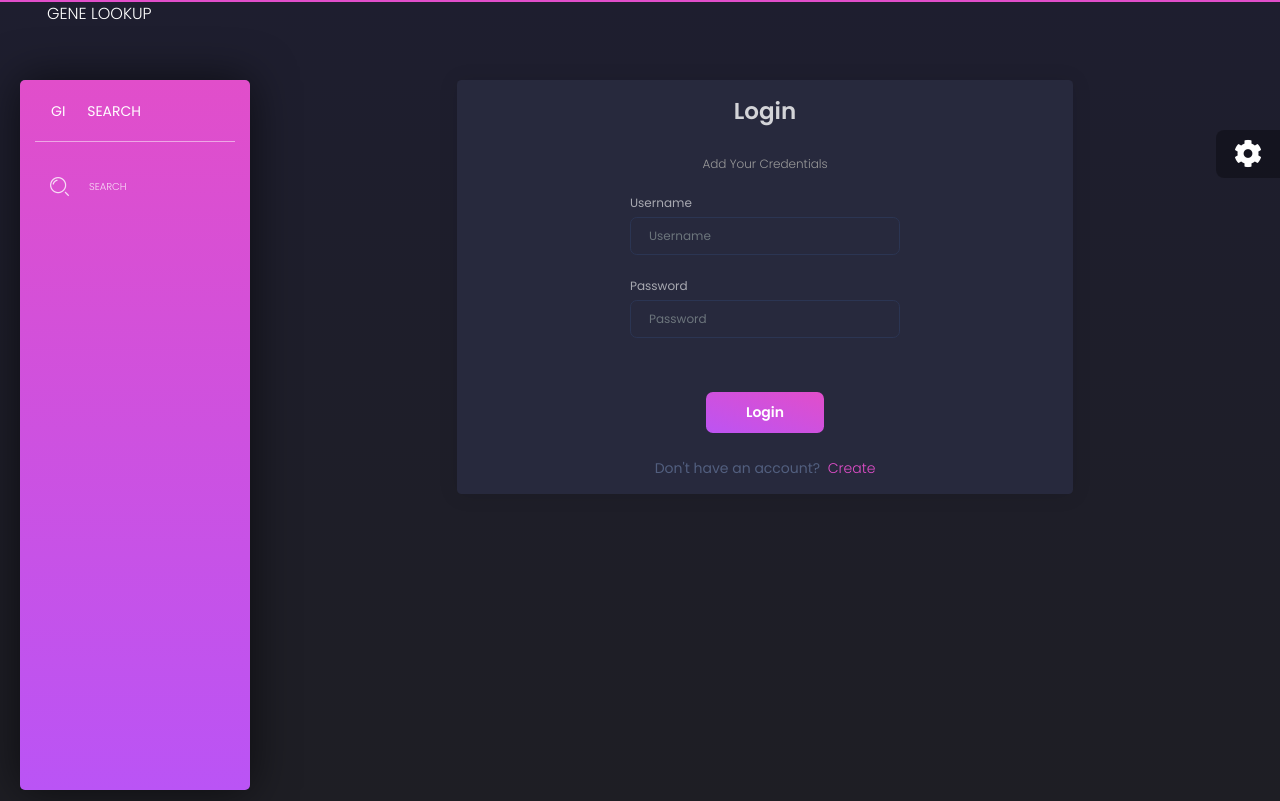
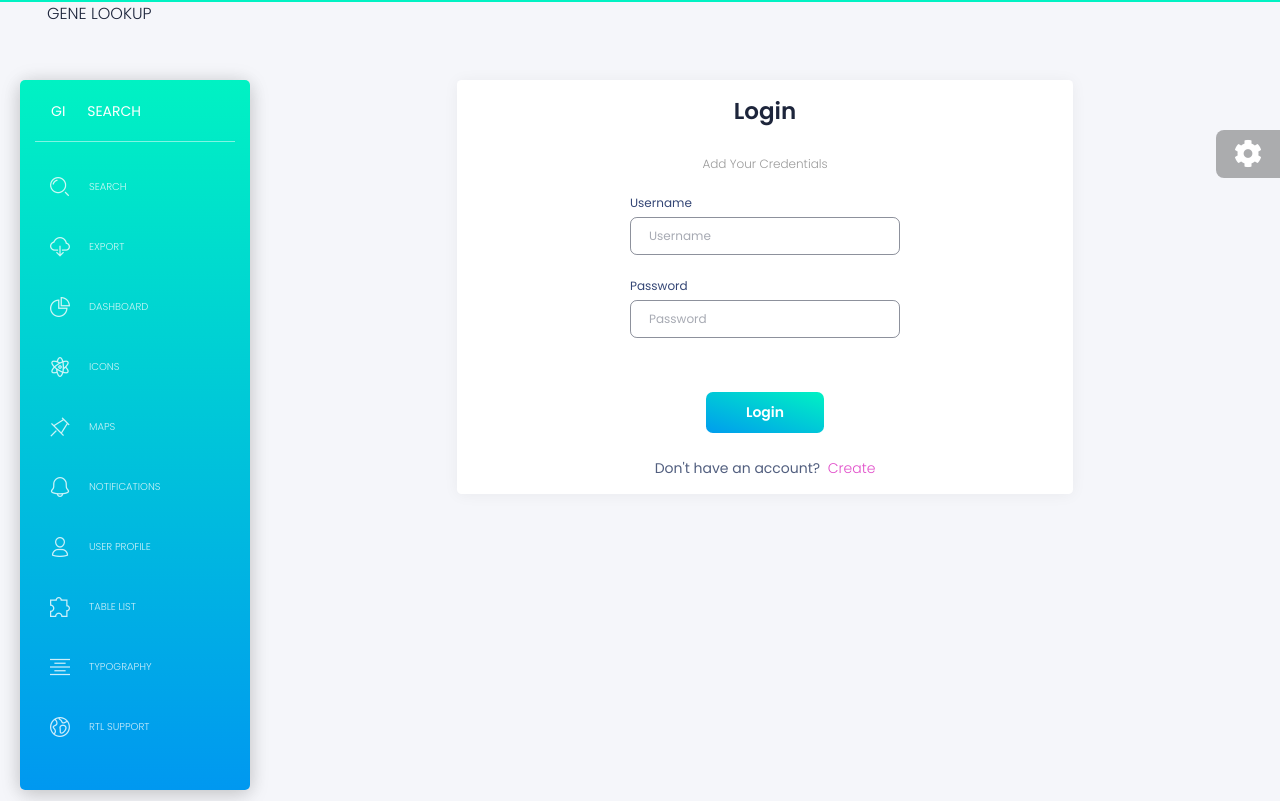
Before and after one commit to devqueue/hawkeye, a Django app: page /login/ in a window 1280 px wide. Run offline with Django 3.2, Linux system fonts and the light colour scheme; parts of the project's set-up code (start-up, migrations or seed data) failed here and were passed over; some libraries are stand-ins or nearby versions.

Commit message:
color changed and login button added

```diff
--- a/apps/templates/accounts/login.html
+++ b/apps/templates/accounts/login.html
@@ -55,7 +55,7 @@
                 </div>
               <div class="card-footer">
                 <div class='d-flex justify-content-center'>
-                <button type="submit" name="login" class="btn btn-fill btn-primary">Login</button>
+                <button type="submit" name="login" class="btn btn-success">Login</button>
                 </div>
                 <br>
                 <div class="d-flex justify-content-center">
--- a/apps/templates/accounts/register.html
+++ b/apps/templates/accounts/register.html
@@ -84,7 +84,7 @@
                 </div>
                 <div class="card-footer">
                   <div class='d-flex justify-content-center'>
-                    <button type="submit" name="register" class="btn btn-fill btn-primary">Register</button>
+                    <button type="submit" name="register" class="btn btn-success">Register</button>
                   </div>
                   <br>
                   <div class='d-flex justify-content-center'>
--- a/apps/templates/home/upload.html
+++ b/apps/templates/home/upload.html
@@ -20,7 +20,7 @@
   font-size: 20px;
   cursor: pointer;
   color: #cccccc;
-  border: 4px dashed #a7429e;
+  border: 4px dashed #00DDCD;
   border-radius: 10px;
 }
 
@@ -80,7 +80,7 @@
                     <br>
                     <br>
                     <div class='d-flex justify-content-center'>
-                        <button class="btn btn-primary btn-round">upload</button>
+                        <button class="btn btn-round btn-success">upload</button>
                     </div>
                 </form>
             </div>
--- a/apps/templates/includes/sidebar.html
+++ b/apps/templates/includes/sidebar.html
@@ -1,6 +1,6 @@
 
 
-    <div class="sidebar">
+    <div class="sidebar" data="green">
       <div class="sidebar-wrapper">
         <div class="logo">
           <a href="" class="simple-text logo-mini">
@@ -18,7 +18,13 @@
               <p>Search</p>
             </a>
           </li>
-          <!-- <li class="{% if 'index' in segment %} active {% endif %}">
+          <li class="{% if 'export' in segment %} active {% endif %}">
+            <a href="{% url 'export' %}">
+              <i class="tim-icons icon-cloud-download-93"></i>
+              <p>Export</p>
+            </a>
+          </li>
+          <li class="{% if 'index' in segment %} active {% endif %}">
             <a href="/">
               <i class="tim-icons icon-chart-pie-36"></i>
               <p>Dashboard</p>
@@ -65,7 +71,7 @@
               <i class="tim-icons icon-world"></i>
               <p>RTL Support</p>
             </a>
-          </li> -->
+          </li>
           {% if request.user.is_authenticated %}
           <li class="{% if 'upload' in segment %} active {% endif %}">
             <a  href="{% url 'upload' %}">
--- a/apps/templates/layouts/base.html
+++ b/apps/templates/layouts/base.html
@@ -42,12 +42,12 @@
 
 </head>
 
-<body class="">
+<body class="white-content">
   <div class="wrapper">
 
     {% include 'includes/sidebar.html' %}
 
-    <div class="main-panel">
+    <div class="main-panel" data="green">
 
       {% include 'includes/navigation.html' %}
 
```
